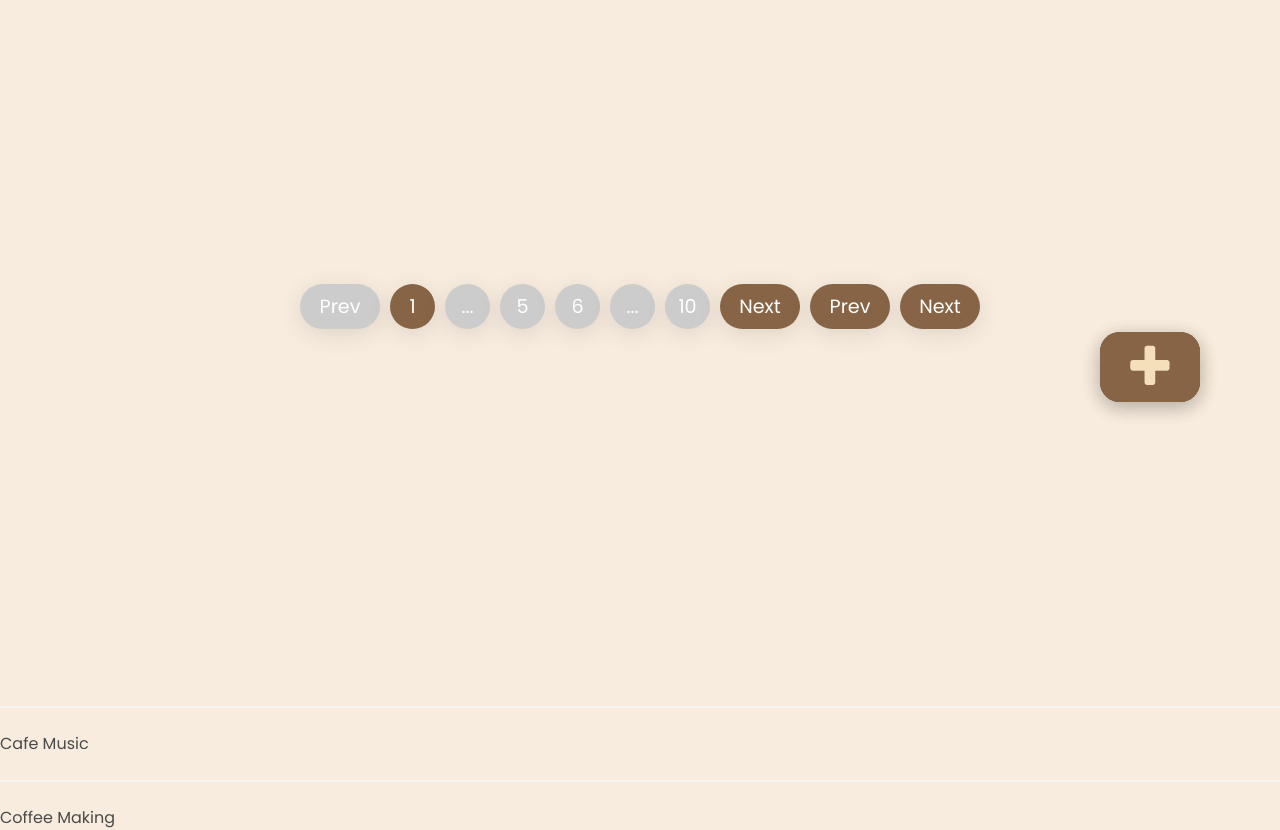
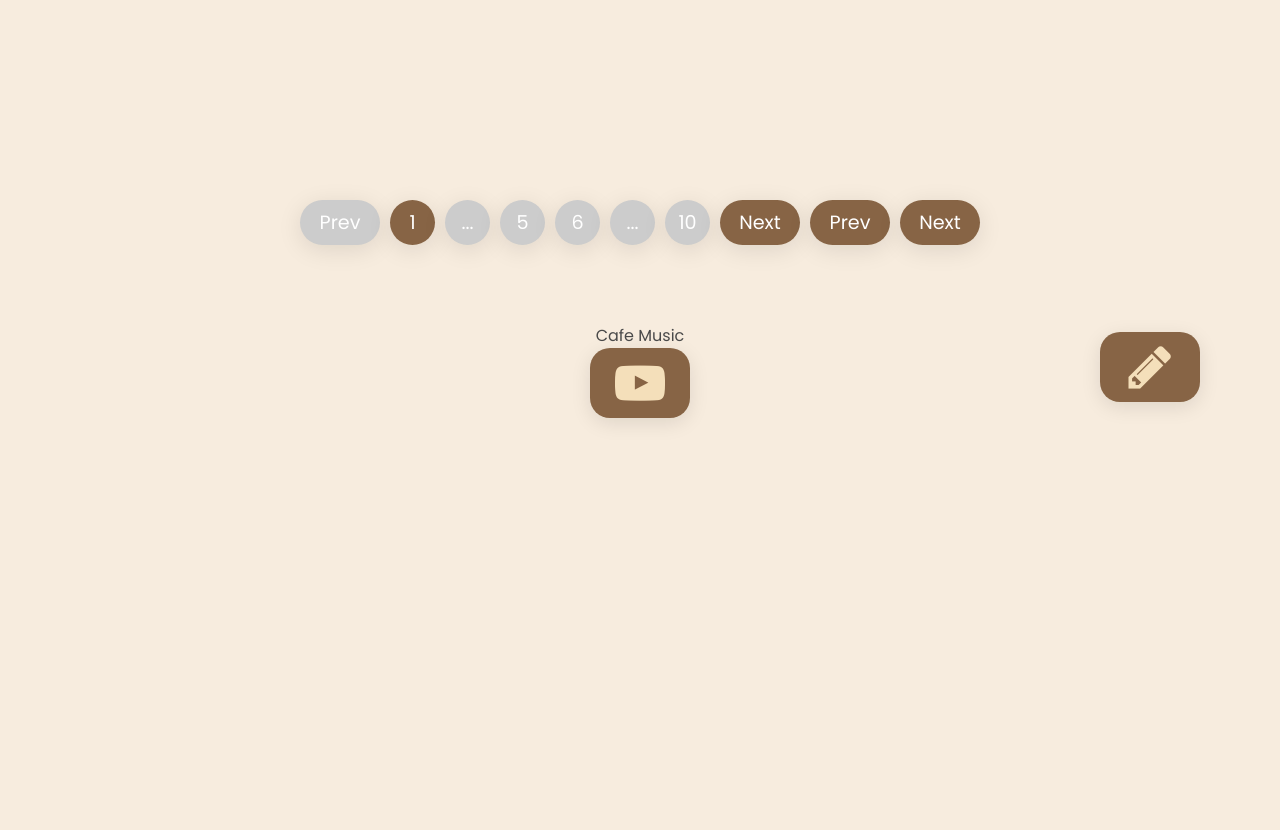
Before and after one commit to lkhun9311/innovationcamp_prj1, a Flask app: template templates/index.html in a window 1280 px wide. Shown: the part 318-1148 px from the top of the page. After the commit the page ends 741 px from the top, so only its background shows below. Run offline with Flask 2, Linux system fonts and the light colour scheme; the template is opened without the code that fills it, so the values that code supplies are empty; some web fonts are replaced.

Commit message:
add: youtube 추가 버튼 생성

```diff
--- a/static/index_style.css
+++ b/static/index_style.css
@@ -93,3 +93,26 @@
     padding-bottom: 10px;
 
 }
+
+/*cafe music css part*/
+.add_button2{
+    bottom: 10vh;
+    right: 10vh;
+    width: 100px;
+    height: 70px;
+    background-color: #876445;
+    display : flex;
+    justify-content: center;
+    align-items : center;
+    border-radius: 20px;
+    box-shadow: 0 5px 20px rgb(1 1 1 / 10%);
+
+}
+.add_button2:hover{
+    transform: scale(0.95);
+    transition: 0.3s ease;
+}
+.add_button2 i {
+    color: #F4DFBA;
+    font-size: 50px;
+}
--- a/templates/coffemaking_modal.html
+++ /dev/null
@@ -1,45 +0,0 @@
-<div class="modal" id="modal-post3">
-  <div
-    class="modal-background"
-    onclick='$("#modal-post3").removeClass("is-active")'
-  ></div>
-  <div class="modal-content">
-    <div class="box">
-      <article class="media">
-        <div class="media-content">
-          <!--modal content-->
-          <div class="control" style="margin-bottom: 10px">
-            <label>Youtube Url</label>
-            <input
-              id="cafeMusciUrl"
-              class="input is-hovered"
-              type="email"
-              placeholder="Youtube Url을 입력해주세요"
-            />
-          </div>
-          <!--modal nav바-->
-          <nav class="level is-mobile">
-            <div class="level-left"></div>
-            <div class="level-right">
-              <div class="level-item">
-                <a class="button is-sparta" onclick="post()">포스팅하기</a>
-              </div>
-              <div class="level-item">
-                <a
-                  class="button is-sparta is-outlined"
-                  onclick='$("#modal-post3").removeClass("is-active")'
-                  >취소</a
-                >
-              </div>
-            </div>
-          </nav>
-        </div>
-      </article>
-    </div>
-  </div>
-  <button
-    class="modal-close is-large"
-    aria-label="close"
-    onclick='$("#modal-post").removeClass("is-active")'
-  ></button>
-</div>
--- a/templates/index.html
+++ b/templates/index.html
@@ -2,7 +2,7 @@
 <html lang="en">
 <head>
     <meta charset="utf-8">
-    <meta name="viewport" content="width=device-width, initial-scale=1, shrink-to-fit=no">
+    <meta content="width=device-width, initial-scale=1, shrink-to-fit=no" name="viewport">
     <title>cafejoa</title>
 
     <!--  css 불러오기-->
@@ -11,24 +11,24 @@
     <link crossorigin href="https://fonts.gstatic.com" rel="preconnect">
     <link href="https://fonts.googleapis.com/css2?family=Gamja+Flower&family=Stylish&display=swap" rel="stylesheet">
     <link href="{{ url_for('static', filename='mystyle.css') }}" rel="stylesheet">
-    <link rel="stylesheet" href="../static/index_style.css"/>
-    <link rel="stylesheet" href="../static/pagination_style.css">
-    <link rel="stylesheet" href="../static/post_cafe_modal_style.css">
+    <link href="../static/index_style.css" rel="stylesheet"/>
+    <link href="../static/pagination_style.css" rel="stylesheet">
+    <link href="../static/post_cafe_modal_style.css" rel="stylesheet">
 
     <!--    js    -->
     <script src="https://ajax.googleapis.com/ajax/libs/jquery/3.4.1/jquery.min.js"></script>
-    <script src="https://cdnjs.cloudflare.com/ajax/libs/jquery/3.6.0/jquery.min.js" charset="utf-8"></script>
+    <script charset="utf-8" src="https://cdnjs.cloudflare.com/ajax/libs/jquery/3.6.0/jquery.min.js"></script>
     <script src="{{ url_for('static', filename='myjs.js') }}"></script>
 
     <!--페이지네이션 js분리-->
-    <script type="text/javascript" src="../static/pagination_test.js"></script>
+    <script src="../static/pagination_test.js" type="text/javascript"></script>
     <!--카페음악 js분리-->
-    <script type="text/javascript" src="../static/cafemusic_js.js"></script>
+    <script src="../static/cafemusic_js.js" type="text/javascript"></script>
     <!-- Bulma CSS -->
 
     <link
+            href="https://cdn.jsdelivr.net/npm/bulma@0.9.1/css/bulma.min.css"
             rel="stylesheet"
-            href="https://cdn.jsdelivr.net/npm/bulma@0.9.1/css/bulma.min.css"
     />
     <!-- Font Awesome CSS -->
     <link
@@ -38,7 +38,9 @@
     <link href="https://fonts.googleapis.com" rel="preconnect">
     <link crossorigin href="https://fonts.gstatic.com" rel="preconnect">
     <link href="https://fonts.googleapis.com/css2?family=Gamja+Flower&family=Stylish&display=swap" rel="stylesheet">
-    {#    <link href="{{ url_for('static', filename='login_style.css') }}" rel="stylesheet">#}
+    {#
+    <link href="{{ url_for('static', filename='login_style.css') }}" rel="stylesheet">
+    #}
     <link
             href="{{ url_for('static', filename='mystyle.css') }}"
             rel="stylesheet"
@@ -62,13 +64,14 @@
 <header class="index_header">
     <h1 class="header_title">카페조아</h1>
     <h3 class="header_subtitle">카페에 답이 있다</h3>
-    {#    <span>{{ user_info.username }}님 환영합니다</span>#}
+    {# <span>{{ user_info.username }}님 환영합니다</span>#}
 </header>
 <!--카페작성 모달-->
 {% include 'post_cafe_modal.html' %}
+
+<!--카페음악 모달-->
 {% include 'cafemusic_modal.html' %}
-{% include 'coffemaking_modal.html' %}
-{# 몸통 #}
+
 <section class="main_page">
     <div class="container">
         {% if user_info.username %}
@@ -78,8 +81,8 @@
         {% endif %}
         <div class="add_button">
             <i
+                    aria-hidden="true"
                     class="fa fa-pencil"
-                    aria-hidden="true"
                     onclick='$("#modal-post").addClass("is-active")'
             ></i>
         </div>
@@ -90,11 +93,11 @@
             {% include 'cafe_detail.html' %}
             <div class="card" id="{{ cafe._id }}" onclick='$("#{{ cafe._id }}").addClass("is-active")'>
                 <div class="card-image">
-                        <img src="" onerror="this.src='/static/default.jpg'">
+                    <img onerror="this.src='/static/default.jpg'" src="">
                 </div>
                 <div class="card_summary">
                     <div class="user_img">
-                            <img src="" onerror="this.src='/static/profile_pics/profile_placeholder.png'">
+                        <img onerror="this.src='/static/profile_pics/profile_placeholder.png'" src="">
                     </div>
                     <div class="cafe_info">
                         <p class="cafe_title_info">{{ cafe.cafe_name }}</p>
@@ -115,33 +118,21 @@
             <li class="page-item current-page"><a class="page-link" href="#">10</a></li>
             <li class="page-item next-page"><a class="page-link" href="#">Next</a></li>
         </div>
-    </div>
-</section>
-<!-- Cafe Music Part -->
+
+        <!-- 카페 음악 body -->
         <hr>
         <p>Cafe Music</p>
-<div class="add_button">
+        <div class="add_button2">
             <i
-            class="fa fa-plus"
                     aria-hidden="true"
+                    class="fa fa-youtube-play"
                     onclick='$("#modal-post2").addClass("is-active")'
             ></i>
         </div>
         <div class="mycards">
             <div class="row row-cols-1 row-cols-md-4 g-4" id="cards-box2"></div>
         </div>
-<!-- Coffee Making Part -->
-<hr>
-<p>Coffee Making</p>
-<div class="add_button">
-    <i
-            class="fa fa-plus"
-            aria-hidden="true"
-            onclick='$("#modal-post3").addClass("is-active")'
-    ></i>
     </div>
-<div class="mycards">
-    <div class="row row-cols-1 row-cols-md-4 g-4" id="cards-box3"></div>
-</div>
+</section>
 </body>
 </html>
```
Lines whose indentation alone changed are shown as unchanged.
